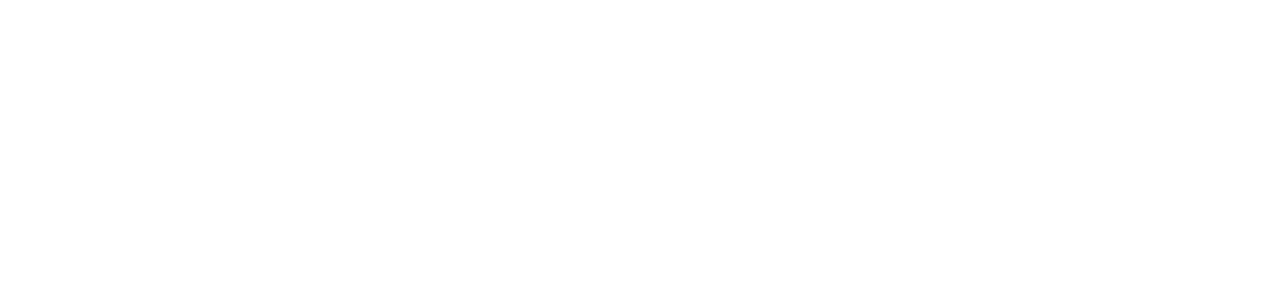
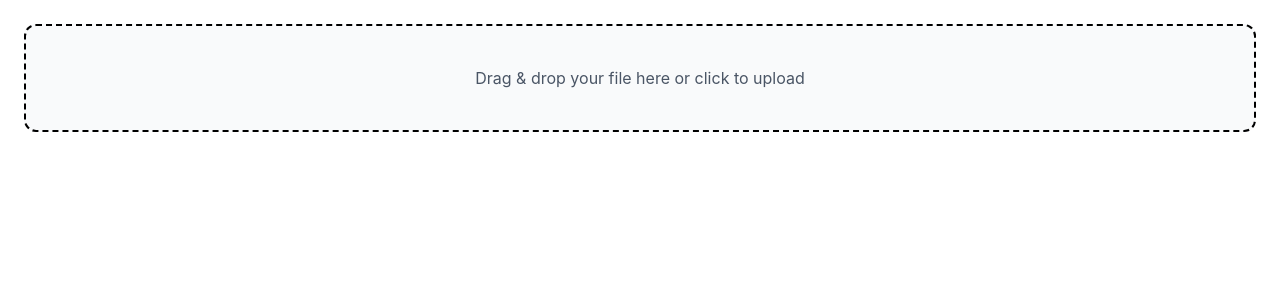
Before and after one commit to rajankumar-dev/Study-Ai, a React app in the folder frontend/: page /upload in a window 1280 px wide. Before the commit this address had no page. Shown: the top 300 px of the page. Built offline with nearby package versions, Linux system fonts and the light colour scheme; the HTML template or start-up script is replaced by a standard one.

Commit message:
feat: implement file upload feature with progress tracking and UI components

```diff
--- a/frontend/src/App.jsx
+++ b/frontend/src/App.jsx
@@ -8,6 +8,7 @@
 import Login from "./pages/Login";
 import Signup from "./pages/Sign";
 import Profile from "./pages/Profile";
+import UploadPage from "./pages/UploadPage";
 
 function App() {
   const token = localStorage.getItem("token");
@@ -27,6 +28,7 @@
         <Route path="/login" element={<Login />} />
         <Route path="/signup" element={<Signup />} />
         <Route path="/profile" element={<Profile />} />
+        <Route path="/upload" element={<UploadPage />} />
       </Routes>
     </BrowserRouter>
   );
--- /dev/null
+++ b/frontend/src/components/ProgressBar.jsx
@@ -0,0 +1,12 @@
+export default function ProgressBar({ progress }) {
+    return (
+        <div className="w-full bg-gray-200 rounded-full mt-4">
+            <div
+                className="bg-blue-500 text-xs text-white text-center p-1 rounded-full"
+                style={{ width: `${progress}%` }}
+            >
+                {progress}%
+            </div>
+        </div>
+    );
+}
--- /dev/null
+++ b/frontend/src/components/UploadBox.jsx
@@ -0,0 +1,30 @@
+// components/UploadBox.jsx
+import { useState } from "react";
+
+export default function UploadBox({ onUpload }) {
+    const [drag, setDrag] = useState(false);
+
+    const handleDrop = (e) => {
+        e.preventDefault();
+        setDrag(false);
+        const file = e.dataTransfer.files[0];
+        onUpload(file);
+    };
+
+    return (
+        <div
+            onDragOver={(e) => {
+                e.preventDefault();
+                setDrag(true);
+            }}
+            onDragLeave={() => setDrag(false)}
+            onDrop={handleDrop}
+            className={`border-2 border-dashed p-10 text-center rounded-xl cursor-pointer
+      ${drag ? "bg-blue-100 border-blue-500" : "bg-gray-50"}`}
+        >
+            <p className="text-gray-600">
+                Drag & drop your file here or click to upload
+            </p>
+        </div>
+    );
+}
--- /dev/null
+++ b/frontend/src/pages/UploadPage.jsx
@@ -0,0 +1,57 @@
+import UploadBox from "../components/UploadBox";
+import ProgressBar from "../components/ProgressBar";
+import axios from "axios";
+import { useState } from "react";
+
+export default function UploadPage() {
+
+    // ✅ ALL hooks must be here (inside component)
+    const [loading, setLoading] = useState(false);
+    const [progress, setProgress] = useState(0);
+
+    const handleUpload = async (file) => {
+        if (!file) return;
+
+        const formData = new FormData();
+        formData.append("file", file);
+
+        try {
+            setLoading(true);
+
+            const res = await axios.post(
+                "http://localhost:4000/api/files/upload", // ✅ FIXED
+                formData,
+                {
+                    headers: {
+                        "Content-Type": "multipart/form-data",
+                        Authorization: `Bearer ${localStorage.getItem("token")}`,
+                    },
+                    onUploadProgress: (data) => {
+                        const percent = Math.round((data.loaded * 100) / data.total);
+                        setProgress(percent);
+                    },
+                }
+            );
+
+            console.log(res.data);
+
+        } catch (err) {
+            console.error(err);
+        } finally {
+            setLoading(false);
+            setProgress(0); // reset after upload
+        }
+    };
+
+    return (
+        <div className="p-6">
+            <UploadBox onUpload={handleUpload} />
+
+            {/* ✅ loading text */}
+            {loading && <p className="text-center mt-4">Uploading...</p>}
+
+            {/* ✅ progress bar */}
+            {progress > 0 && <ProgressBar progress={progress} />}
+        </div>
+    );
+}
```
Also changed, not shown: 2 other files (tests, documents, lock files or other folders).
